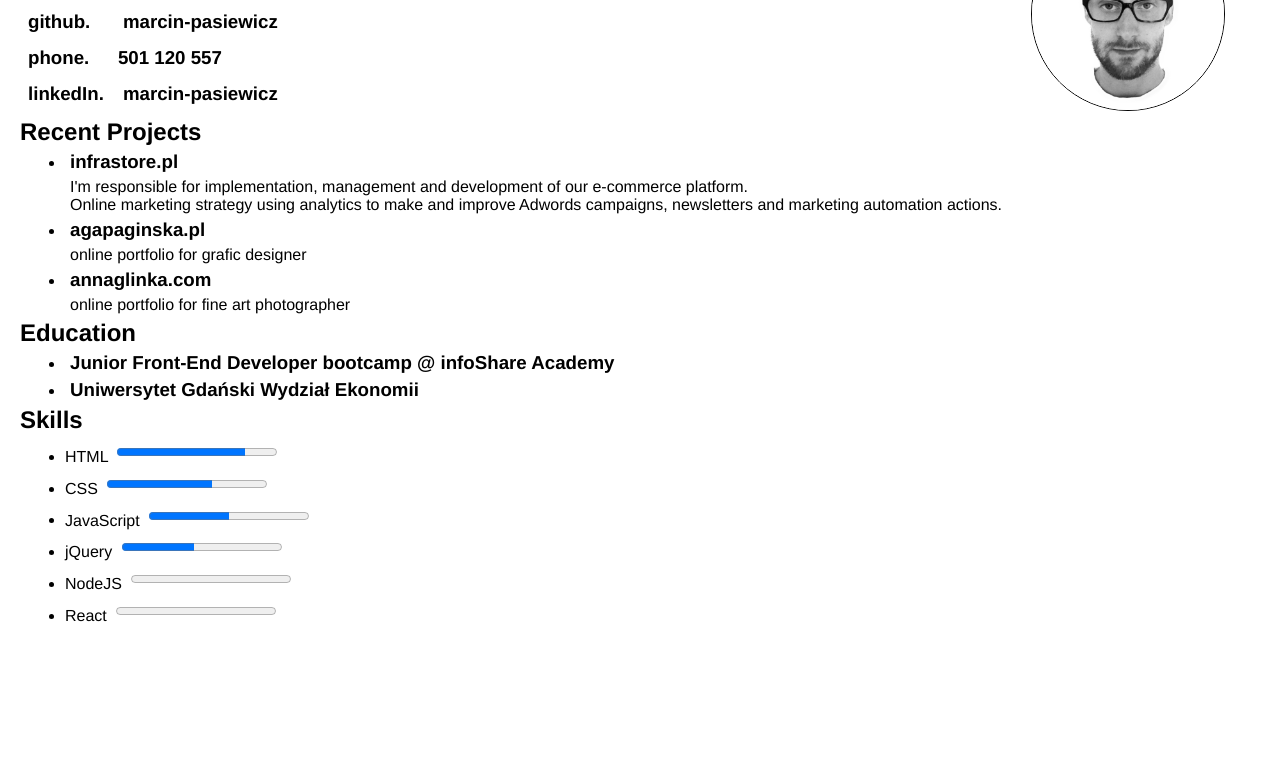
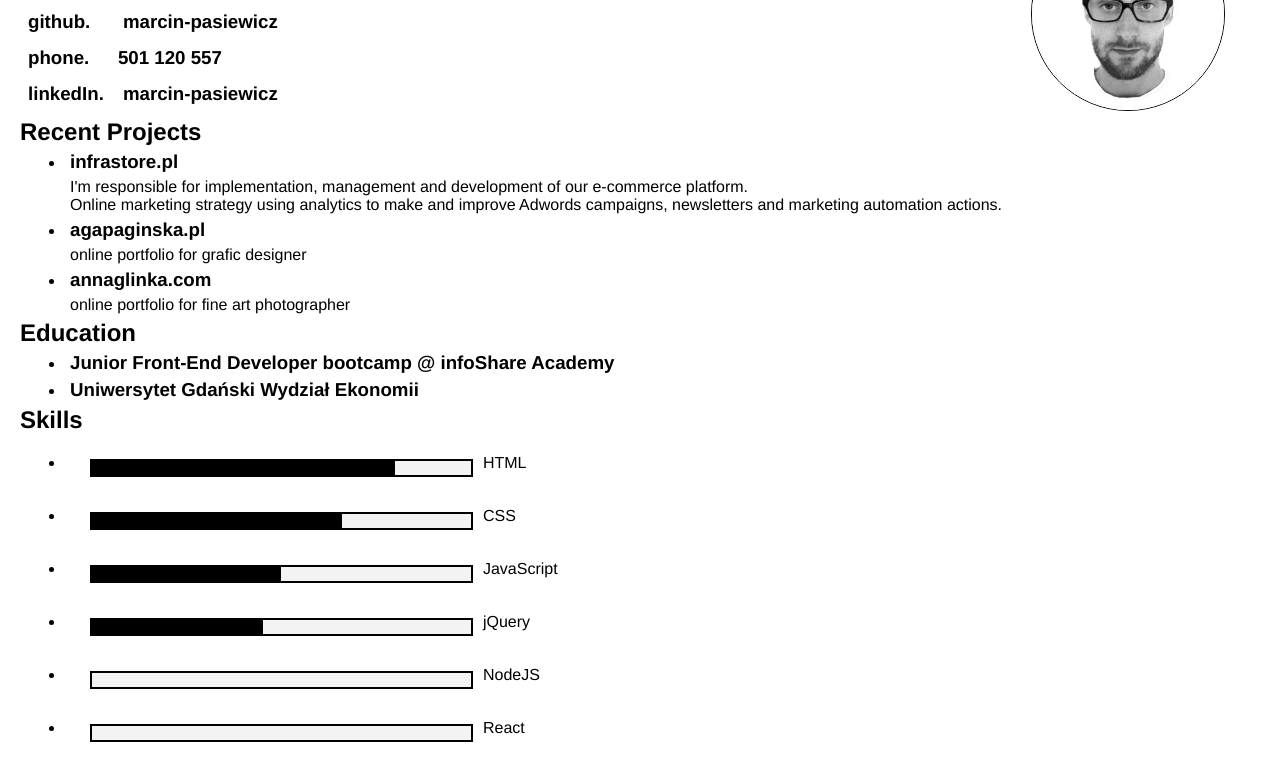
Before and after one commit to marcin-pasiewicz/programming-cv, a plain HTML site: page index.html in a window 1280 px wide. Shown: the part 118-880 px from the top of the page. Before the commit the page ends 800 px from the top, so only its background shows below. Drawn offline with Linux system fonts and the light colour scheme.

Commit message:
Poprawki pozycji zdjęcia, dodana min-width. Poprawnie ostylowane paski skills.

```diff
--- a/index.html
+++ b/index.html
@@ -112,24 +112,54 @@
                 <h2>
                    Skills
                 </h2>
-                <ul>
+                <ul class="skills">
                     <li>
-                        HTML <progress value="80" max="100"></progress>
+                        <div class="progress-bar-wraper html5-progress-bar">
+                        <span>
+                            HTML
+                        </span>
+                            <progress value="80" max="100"></progress>
+                        </div>
                     </li>
                     <li>
-                        CSS <progress value="66" max="100"></progress>
+                        <div class="progress-bar-wraper html5-progress-bar">
+                        <span>
+                            CSS
+                        </span>
+                            <progress value="66" max="100"></progress>
+                        </div>
                     </li>
                     <li>
-                        JavaScript <progress value="50" max="100"></progress>
+                        <div class="progress-bar-wraper html5-progress-bar">
+                        <span>
+                            JavaScript
+                        </span>
+                            <progress value="50" max="100"></progress>
+                        </div>
                     </li>
                     <li>
-                        jQuery <progress value="45" max="100"></progress>
+                        <div class="progress-bar-wraper html5-progress-bar">
+                        <span>
+                            jQuery
+                        </span>
+                            <progress value="45" max="100"></progress>
+                        </div>
                     </li>
                     <li>
-                        NodeJS <progress value="0" max="100"></progress>
+                        <div class="progress-bar-wraper html5-progress-bar">
+                        <span>
+                            NodeJS
+                        </span>
+                            <progress value="0" max="100"></progress>
+                        </div>
                     </li>
                     <li>
-                        React <progress value="0" max="100"></progress>
+                        <div class="progress-bar-wraper html5-progress-bar">
+                        <span>
+                            React
+                        </span>
+                            <progress value="0" max="100"></progress>
+                        </div>
                     </li>
                 </ul>
             </section>
--- a/styles/style.css
+++ b/styles/style.css
@@ -9,6 +9,7 @@
     position: fixed;
     right: 50px;
     top: 30px;
+    min-width: 80px;
 }
 #ppicture:hover {
     -webkit-transform: rotate(180deg);
@@ -19,16 +20,54 @@ a {
     text-decoration: none;
 
 }
-/*a:visited {
-    color: grey;
-    text-decoration: none;
+
+
+.html5-progress-bar {
+    padding: 15px 15px;
+    background-color: #fff;
 }
-*/
 
-.meter {
-    height: 10px;  /* Can be anything */
-    position: relative;
-    background: grey;
-    padding: 10px;
-    box-shadow: inset 0 -1px 1px rgba(255,255,255,0.3);
+.html5-progress-bar progress {
+    background-color: #f3f3f3;
+    border: 1px solid;
+    width: 33.3%;
+    height: 18px;
+    float: left;
 }
+
+.html5-progress-bar progress::-webkit-progress-bar {
+    background-color: #f3f3f3;
+    border: 1px solid;
+}
+
+.html5-progress-bar progress::-webkit-progress-value {
+    background: #ffffff;
+    background: -moz-linear-gradient(top, #ffffff 0%, #000000 0%);
+    background: -webkit-gradient(linear, left top, left bottom, color-stop(0%, #ffffff), color-stop(0%, #000000));
+    background: -webkit-linear-gradient(top, #ffffff 0%, #000000 0%);
+    background: -o-linear-gradient(top, #ffffff 0%, #000000 0%);
+    background: -ms-linear-gradient(top, #ffffff 0%, #000000 0%);
+    background: linear-gradient(to bottom, #ffffff 0%, #000000 0%);
+    filter: progid: DXImageTransform.Microsoft.gradient( startColorstr='#cdeb8e', endColorstr='#a5c956', GradientType=0 );
+}
+
+.html5-progress-bar progress::-moz-progress-bar {
+    background: rgba(255, 255, 255, 0);
+    background: -moz-linear-gradient(top, #ffffff 0%, #000000 0%);
+    background: -webkit-gradient(linear, left top, left bottom, color-stop(0%, #ffffff), color-stop(0%, #000000));
+    background: -webkit-linear-gradient(top, #ffffff 0%, #000000 0%);
+    background: -o-linear-gradient(top, #ffffff 0%, #000000 0%);
+    background: -ms-linear-gradient(top, #ffffff 0%, #000000 0%);
+    background: linear-gradient(to bottom, #ffffff 0%, #000000 0%);
+    filter: progid: DXImageTransform.Microsoft.gradient( startColorstr='#cdeb8e', endColorstr='#a5c956', GradientType=0 );
+}
+
+.html5-progress-bar .progress-value {
+    padding: 0 5px;
+    line-height: 20px;
+    margin-left: 5px;
+    font-size: .8em;
+    color: #555;
+    height: 18px;
+    float: right;
+}
```
Also changed, not shown: img/bg-img.jpg (deleted), img/graffiti.jpg (deleted).
